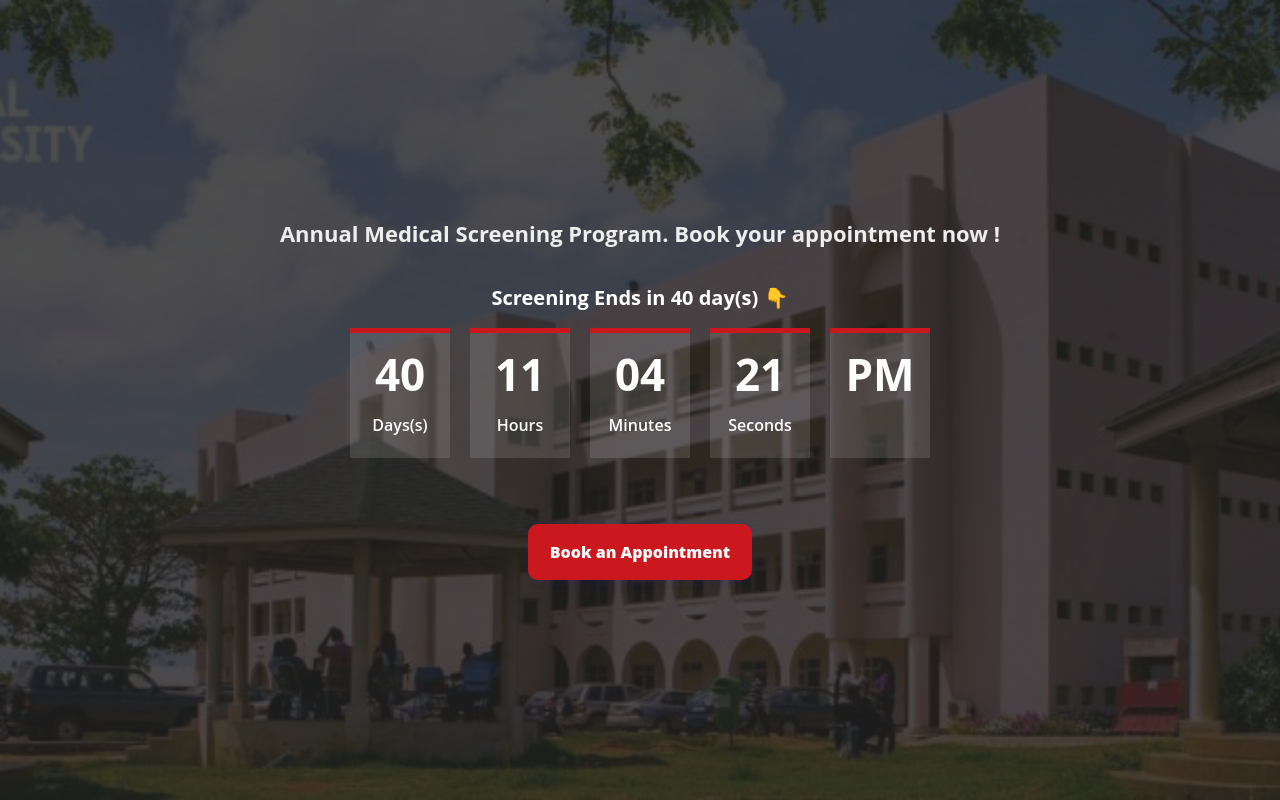
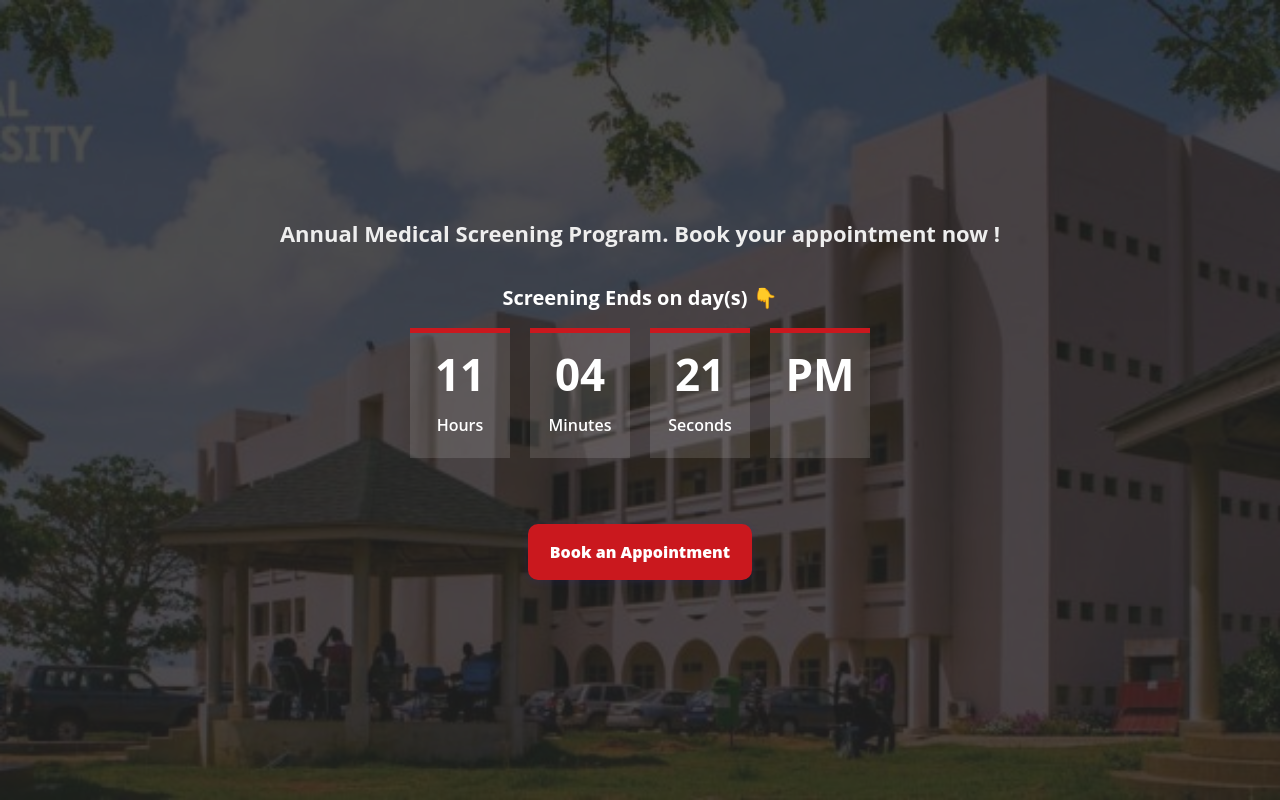
Before and after one commit to SoftLife0/Booking, a React (Vite) app: page / in a window 1280 px wide. Built offline with nearby package versions, Linux system fonts and the light colour scheme.

Commit message:
adding loading screen bro mabr3

```diff
--- a/src/component/CustomCalendar.jsx
+++ b/src/component/CustomCalendar.jsx
@@ -11,7 +11,7 @@ function CustomCalendar({ onSelect, onNextClick }) {
     }, []);
 
     const fetchAvailableDates = () => {
-        fetch('https://forms.central.edu.gh/api/booking')
+        fetch('http://172.16.12.23:5000/api/booking')
             .then(response => {
                 if (!response.ok) {
                     throw new Error('Failed to fetch available dates');
--- a/src/component/Header.jsx
+++ b/src/component/Header.jsx
@@ -11,9 +11,9 @@ function Navbar() {
           </Link>
 
           <div>
-              <Link to="" className='pill-button' style={{ textDecoration: 'none'}}>
+              <a href="https://forms.central.edu.gh/dashboard" className='pill-button' style={{ textDecoration: 'none'}}>
                 Dashboard
-              </Link>
+              </a>
           </div>
           {/* <button
             className="navbar-toggler"
--- a/src/pages/Booking.jsx
+++ b/src/pages/Booking.jsx
@@ -33,22 +33,24 @@ function Booking() {
     };
 
     const handleSubmit = ({ name, telephone, date }) => {
-        // setLoading(true);
+        setLoading(true);
         const requestBody = {
             name,
             phone: telephone,
             date: formatDate(date), // Format the date using formatDate function
         };
         // Make POST request to the API
-        fetch('https://forms.central.edu.gh/api/booking', {
+        fetch('http://172.16.12.23:5000/api/booking', {
             method: 'POST',
             headers: {
                 'Content-Type': 'application/json'
             },
             body: JSON.stringify(requestBody)
+
         })
         .then(response => {
             if (response.ok) {
+                setLoading(false);
                 // Handle successful response
                 console.log('Booking successful!');
                 setNameData(name); // Set name data for modal
@@ -96,7 +98,7 @@ function Booking() {
             </section>
 
             {/* Loading Screen */}
-            {loading && <LoadingScreen message="Redirecting..." />}
+            {loading && <LoadingScreen message="Loading..." />}
 
             {/* Success Modal */}
             <CustomModal
--- a/src/pages/Hero/Landing.jsx
+++ b/src/pages/Hero/Landing.jsx
@@ -7,7 +7,7 @@ const Landing = () => {
   const [minutes, setMinutes] = useState('');
   const [seconds, setSeconds] = useState('');
   const [period, setPeriod] = useState('');
-  const [remainingDays, setRemainingDays] = useState(40); // Initial countdown of 40 days
+  // const [remainingDays, setRemainingDays] = useState(40);
   const history = useHistory();
 
   useEffect(() => {
@@ -56,13 +56,13 @@ const Landing = () => {
       <header id="header" className="d-flex align-items-center">
         <div className="container d-flex flex-column align-items-center" style={{ padding: '0 5px' }}>
           <h2 style={{ textAlign: 'center', fontWeight: 'bold' }}>Annual Medical Screening Program. Book your appointment now !</h2>
-          <h5><b>Screening Ends in {remainingDays} day(s) 👇</b></h5>
+          <h5><b>Screening Ends on day(s) 👇</b></h5>
 
           <div className="countdown d-flex justify-content-center">
-            <div className="countdown-item">
+            {/* <div className="countdown-item">
               <h3>{remainingDays}</h3>
               <h4>Days(s)</h4>
-            </div>
+            </div> */}
             <div className="countdown-item">
               <h3>{hours}</h3>
               <h4>Hours</h4>
```
